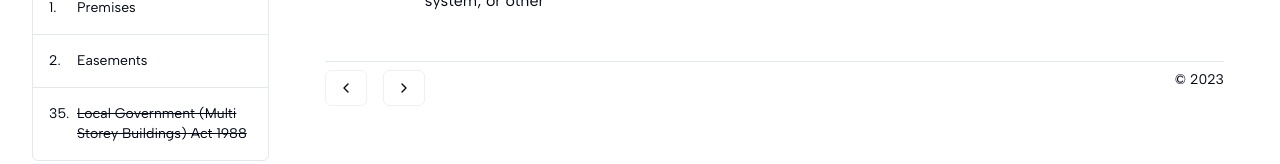
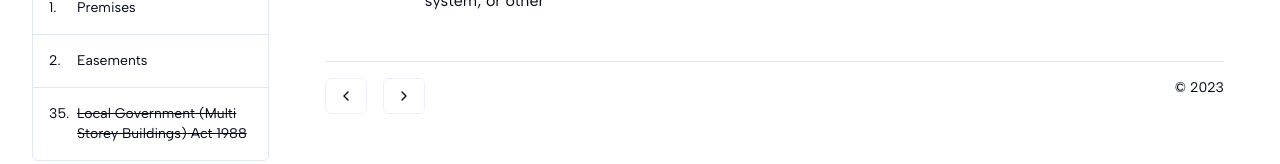
Before and after one commit to kanejoe/enquiries, a Next.js app: page /atomic_requisition in a window 1280 px wide. Shown: the part 429-593 px from the top of the page. Built offline with nearby package versions, Linux system fonts and the light colour scheme.

Commit message:
updating packages

```diff
--- a/app/atomic_requisition/Footer.tsx
+++ b/app/atomic_requisition/Footer.tsx
@@ -3,11 +3,17 @@ import { ChevronLeft, ChevronRight } from "lucide-react"
 import { Button } from "@/components/ui/button"
 import { Separator } from "@/components/ui/separator"
 
+/**
+ *
+ * @returns
+ */
 export function Footer() {
+  const currentDate = new Date()
+  const currentYear = currentDate.getFullYear()
   return (
     <div className="mt-8 w-full">
       <Separator />
-      <div className="mt-2 flex justify-between">
+      <div className="mt-4 flex justify-between">
         <div className="flex flex-row gap-x-4">
           <Button variant="outline" size="sm">
             <ChevronLeft className="h-4 w-4" />
@@ -16,7 +22,7 @@ export function Footer() {
             <ChevronRight className="h-4 w-4" />
           </Button>
         </div>
-        <div className="text-sm">&copy; 2023</div>
+        <div className="text-sm">&copy; {currentYear}</div>
       </div>
     </div>
   )
```
Also changed, not shown: package.json (+8 -8 lines), 1 other file (tests, documents, lock files or other folders).
